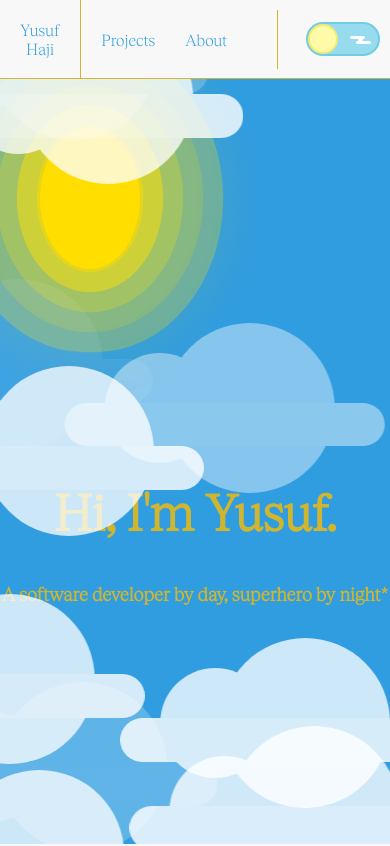
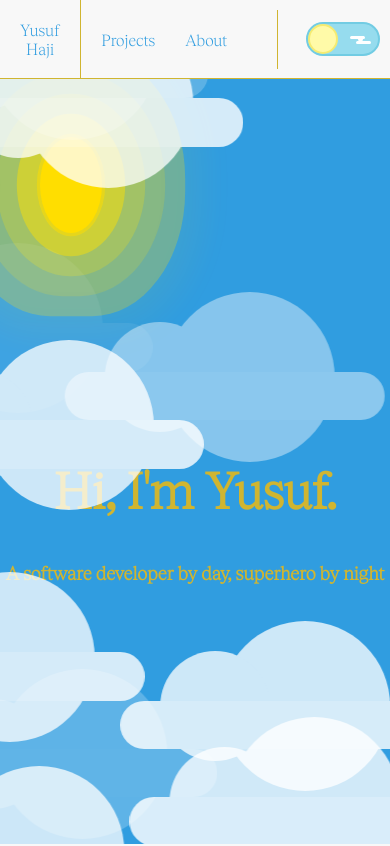
Before and after one commit to majorhaji/portfolio-client, a React (Create React App) app: page / in a window 390 px wide. Shown: the top 846 px of the page. Built offline with nearby package versions, Linux system fonts and the light colour scheme.

Commit message:
moon in mobile version fixed

```diff
--- a/src/App.css
+++ b/src/App.css
@@ -524,7 +524,8 @@ iframe {
     margin-bottom: 700px;
   }
   .sun {
-    height: 20em;
+    height: 200px;
+    width: 62px;
   }
 
   #footer {
--- a/src/components/Intro.jsx
+++ b/src/components/Intro.jsx
@@ -11,7 +11,7 @@ const Intro = () => {
         <span className="clouds" style={{ "--i": 8 }}></span>
         <div className="intro-heading">
           <h1>Hi, I'm Yusuf.</h1>
-          <h3>A software developer by day, superhero by night*</h3>
+          <h3>A software developer by day, superhero by night</h3>
           <p></p>
         </div>
         <span className="clouds" style={{ "--i": 2 }}></span>
```
